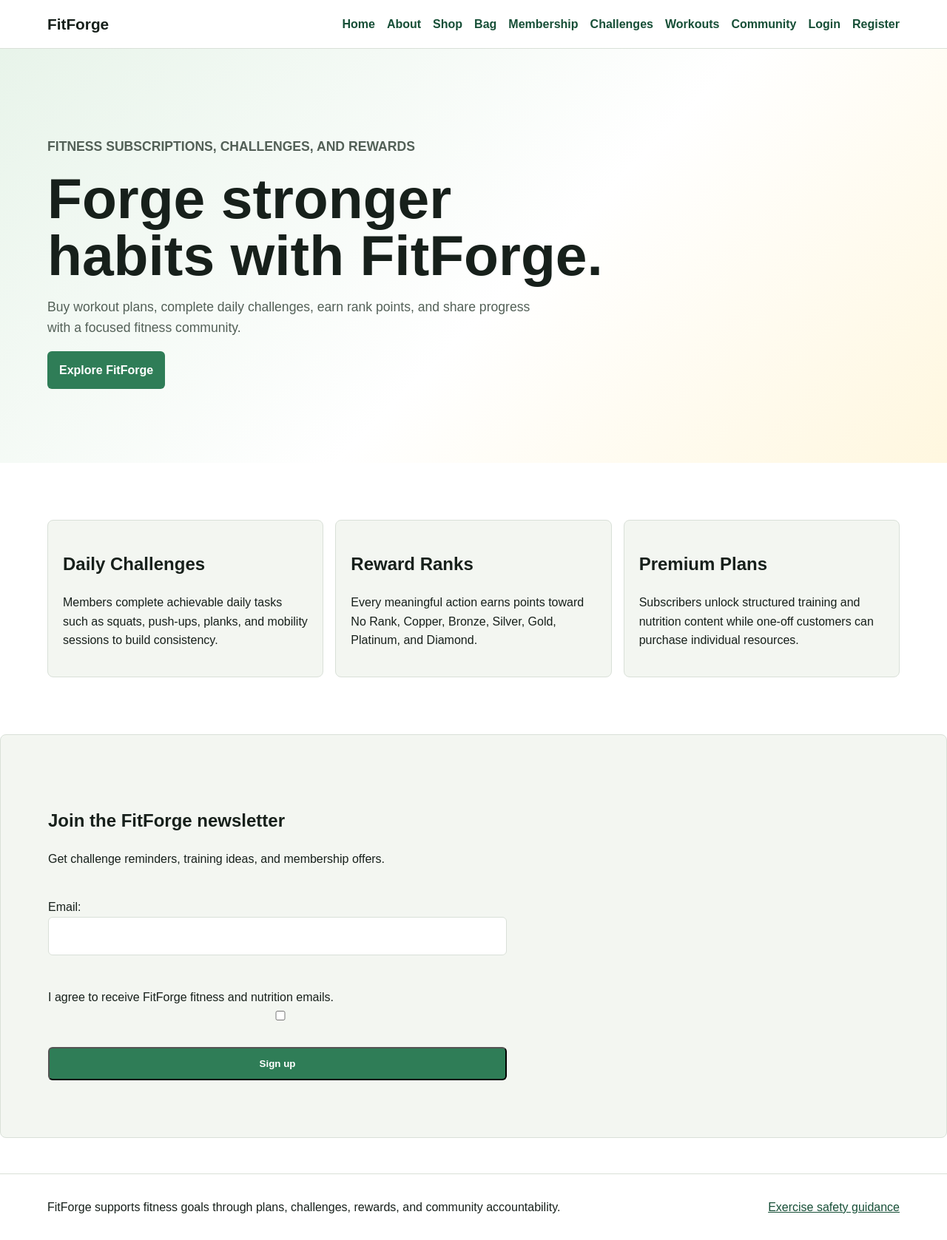
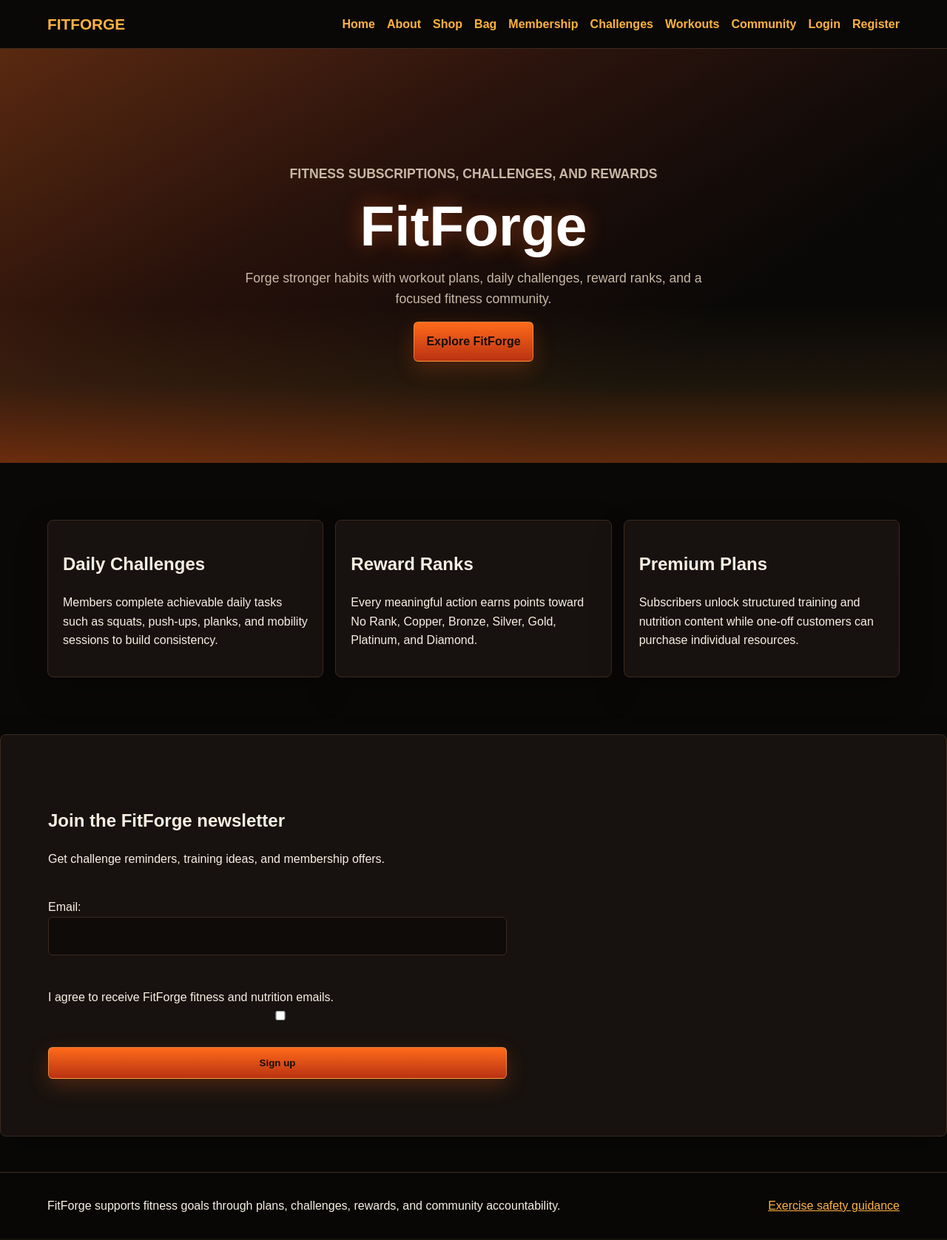
Before and after one commit to OviO17/fitforge, a Django app: page / in a window 1280 px wide. Shown: the whole page at 74% size. Run offline with Django 5.2, Linux system fonts and the light colour scheme.

Commit message:
Update homepage with forge theme

```diff
--- a/static/css/styles.css
+++ b/static/css/styles.css
@@ -1,12 +1,14 @@
 :root {
-    --ink: #17201b;
-    --muted: #536057;
-    --surface: #ffffff;
-    --panel: #f3f6f1;
-    --accent: #2f7d57;
-    --accent-strong: #174f37;
-    --highlight: #f0b429;
-    --line: #d9e0d8;
+    --ink: #f8efe3;
+    --muted: #c8b8a6;
+    --surface: #090807;
+    --panel: #17120f;
+    --panel-strong: #21150f;
+    --accent: #ff6a1a;
+    --accent-strong: #ffb23f;
+    --highlight: #ffd36a;
+    --line: #3c2a20;
+    --ember: #b93212;
 }
 
 * {
@@ -16,7 +18,9 @@
 body {
     margin: 0;
     color: var(--ink);
-    background: var(--surface);
+    background:
+        linear-gradient(180deg, rgba(255, 106, 26, 0.08), transparent 360px),
+        var(--surface);
     font-family: Arial, Helvetica, sans-serif;
     line-height: 1.6;
 }
@@ -33,6 +37,7 @@ a {
     gap: 1rem;
     padding: 1rem clamp(1rem, 5vw, 4rem);
     border-bottom: 1px solid var(--line);
+    background: rgba(9, 8, 7, 0.96);
 }
 
 .site-footer {
@@ -42,10 +47,11 @@ a {
 }
 
 .brand {
-    color: var(--ink);
+    color: var(--accent-strong);
     font-size: 1.3rem;
     font-weight: 800;
     text-decoration: none;
+    text-transform: uppercase;
 }
 
 nav {
@@ -80,7 +86,29 @@ nav a,
     min-height: 70vh;
     display: grid;
     align-items: center;
-    background: linear-gradient(135deg, #e8f4ea 0%, #ffffff 55%, #fff7df 100%);
+    justify-items: center;
+    position: relative;
+    overflow: hidden;
+    text-align: center;
+    background:
+        linear-gradient(145deg, rgba(255, 106, 26, 0.28) 0%, rgba(179, 50, 18, 0.14) 34%, rgba(9, 8, 7, 0.96) 72%),
+        linear-gradient(180deg, #19100d 0%, #090807 100%);
+}
+
+.hero::before {
+    content: "";
+    position: absolute;
+    inset: auto 0 0;
+    height: 38%;
+    background: linear-gradient(0deg, rgba(255, 106, 26, 0.34), rgba(255, 178, 63, 0.08), transparent);
+    pointer-events: none;
+}
+
+.hero > div {
+    position: relative;
+    z-index: 1;
+    display: grid;
+    justify-items: center;
 }
 
 .hero h1,
@@ -89,6 +117,11 @@ nav a,
     margin: 0;
     font-size: clamp(2.4rem, 6vw, 5rem);
     line-height: 1;
+}
+
+.hero h1 {
+    color: #ffffff;
+    text-shadow: 0 0 28px rgba(255, 106, 26, 0.42);
 }
 
 .hero p,
@@ -108,15 +141,18 @@ nav a,
     display: inline-block;
     padding: 0.8rem 1rem;
     border-radius: 6px;
-    background: var(--accent);
-    color: #ffffff;
+    border: 1px solid rgba(255, 211, 106, 0.45);
+    background: linear-gradient(180deg, var(--accent), var(--ember));
+    color: #160c07;
     font-weight: 800;
     text-decoration: none;
+    box-shadow: 0 10px 28px rgba(255, 106, 26, 0.22);
 }
 
 .button-secondary {
     margin-left: 0.5rem;
-    background: var(--ink);
+    background: var(--panel-strong);
+    color: var(--ink);
 }
 
 .section-grid {
@@ -130,6 +166,7 @@ nav a,
     background: var(--panel);
     border: 1px solid var(--line);
     border-radius: 8px;
+    box-shadow: 0 18px 45px rgba(0, 0, 0, 0.24);
 }
 
 .section-grid article {
@@ -144,7 +181,7 @@ nav a,
     margin: 0;
     padding: 0.8rem 1rem;
     border-left: 4px solid var(--highlight);
-    background: #fff8e5;
+    background: #2a1a10;
 }
 
 .narrow {
@@ -165,6 +202,8 @@ nav a,
     padding: 0.75rem;
     border: 1px solid var(--line);
     border-radius: 6px;
+    color: var(--ink);
+    background: #0e0b09;
     font: inherit;
 }
 
@@ -173,20 +212,20 @@ nav a,
     height: 1rem;
     max-width: 520px;
     border-radius: 999px;
-    background: #dfe7dc;
+    background: #352219;
 }
 
 .progress-track span {
     display: block;
     height: 100%;
-    background: var(--accent);
+    background: linear-gradient(90deg, var(--ember), var(--accent), var(--highlight));
 }
 
 .status-pill {
     display: inline-block;
     padding: 0.35rem 0.6rem;
     border-radius: 999px;
-    background: #e7f5e9;
+    background: #2b160d;
     color: var(--accent-strong);
     font-weight: 800;
 }
--- a/templates/core/home.html
+++ b/templates/core/home.html
@@ -4,8 +4,8 @@
 <section class="hero">
     <div>
         <p class="eyebrow">Fitness subscriptions, challenges, and rewards</p>
-        <h1>Forge stronger habits with FitForge.</h1>
-        <p>Buy workout plans, complete daily challenges, earn rank points, and share progress with a focused fitness community.</p>
+        <h1>FitForge</h1>
+        <p>Forge stronger habits with workout plans, daily challenges, reward ranks, and a focused fitness community.</p>
         <div class="actions">
             <a class="button" href="{% url 'about' %}">Explore FitForge</a>
         </div>
```
